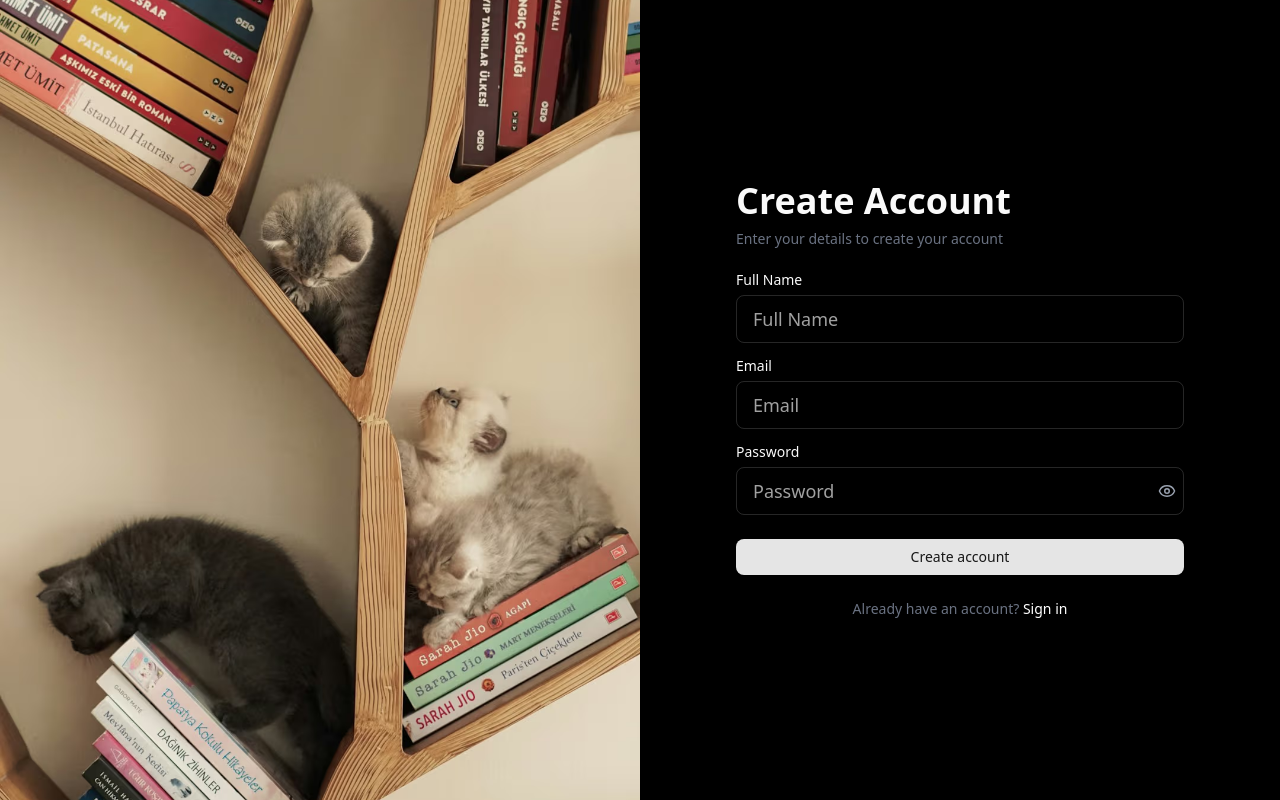
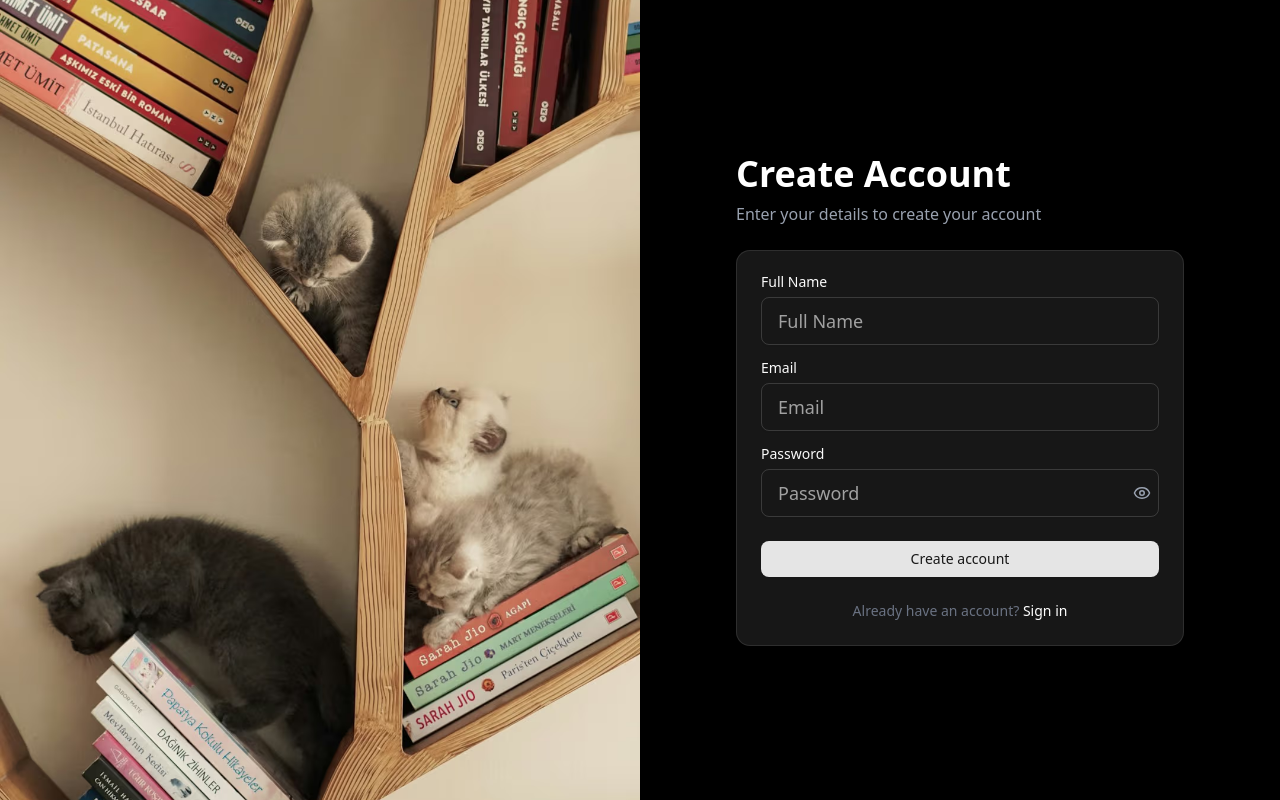
Before and after one commit to MIANSIT/shei-hoise, a Next.js app: page /sign-up in a window 1280 px wide. Built offline with nearby package versions, Linux system fonts and the light colour scheme.

Commit message:
:bug: Fix: add card component into form and title outside like Design

```diff
--- /dev/null
+++ b/src/app/components/auth/SignIn/LoginForm.tsx
@@ -0,0 +1,118 @@
+"use client";
+
+import { Input } from "@/components/ui/input";
+import { Label } from "@/components/ui/label";
+import Link from "next/link";
+import { Button } from "@/components/ui/button";
+import { useState } from "react";
+import { useRouter } from "next/navigation";
+import { useSheiNotification } from "../../../../lib/hook/useSheiNotification";
+import {
+  Card,
+  CardContent,
+  CardFooter,
+} from "@/components/ui/card"; // adjust path if needed
+
+export function LoginForm() {
+  const [isLoading, setIsLoading] = useState(false);
+  const [error, setError] = useState("");
+  const router = useRouter();
+  const notify = useSheiNotification();
+
+  const onSubmit = async (e: React.FormEvent) => {
+    e.preventDefault();
+    setIsLoading(true);
+    setError("");
+
+    const formData = new FormData(e.currentTarget as HTMLFormElement);
+    const email = formData.get("email") as string;
+    const password = formData.get("password") as string;
+
+    try {
+      console.log("Email:", email, "Password:", password);
+      notify.success("Welcome to Shei Hoise");
+      router.push("/login");
+    } catch (err) {
+      const message =
+        err instanceof Error ? err.message : "Login failed. Please try again.";
+      setError(message);
+      notify.error(message);
+    } finally {
+      setIsLoading(false);
+    }
+  };
+
+  return (
+    <div className="space-y-6 max-w-md mx-auto">
+      {/* Welcome text outside the card */}
+      <div className="text-center">
+        <h1 className="text-4xl font-bold text-left text-white">Welcome back</h1>
+        <p className="mt-2 text-gray-400 text-left">
+          Enter your credentials to access your account
+        </p>
+      </div>
+
+      {/* Card containing the login form */}
+      <Card>
+        <CardContent>
+          <form onSubmit={onSubmit} className="space-y-6">
+            <div className="grid gap-4">
+              <Label htmlFor="email" className="text-sm">
+                Email
+              </Label>
+              <Input
+                id="email"
+                name="email"
+                type="email"
+                placeholder="m@example.com"
+                required
+                className="text-sm h-14"
+              />
+            </div>
+
+            <div className="grid gap-4">
+              <div className="flex items-center">
+                <Label htmlFor="password" className="text-sm">
+                  Password
+                </Label>
+                <Link
+                  href="/forgot-password"
+                  className="ml-auto text-sm underline-offset-4 hover:underline"
+                >
+                  Forgot your password?
+                </Link>
+              </div>
+              <Input
+                id="password"
+                name="password"
+                type="password"
+                placeholder="Password"
+                required
+                className="text-sm h-14"
+              />
+            </div>
+
+            {error && <p className="text-sm text-red-500">{error}</p>}
+
+            <Button
+              type="submit"
+              className="w-full h-12 text-lg"
+              disabled={isLoading}
+            >
+              {isLoading ? "Signing in..." : "Sign in"}
+            </Button>
+          </form>
+        </CardContent>
+
+        <CardFooter className="justify-center">
+          <p className="text-center text-sm text-gray-400">
+            Don&apos;t have an account?{" "}
+            <Link href="/sign-up" className="text-white hover:underline">
+              Sign up
+            </Link>
+          </p>
+        </CardFooter>
+      </Card>
+    </div>
+  );
+}
--- a/src/app/components/auth/SignIn/LoginWrapper.tsx
+++ b/src/app/components/auth/SignIn/LoginWrapper.tsx
@@ -2,7 +2,7 @@
 
 import { DesktopLayout } from "../../ui/sheiAuthLayout/AuthDesktop";
 import { MobileLayout } from "../../ui/sheiAuthLayout/AuthMobile";
-import { FormFields } from "./LoginupForm";
+import { LoginForm } from "./LoginForm";
 
 export function LoginWrapper() {
   return (
@@ -10,14 +10,14 @@ export function LoginWrapper() {
       {/* Mobile Layout */}
       <div className="block md:hidden">
         <MobileLayout>
-          <FormFields />
+          <LoginForm />
         </MobileLayout>
       </div>
 
       {/* Desktop Layout */}
       <div className="hidden md:block">
         <DesktopLayout>
-          <FormFields />
+          <LoginForm />
         </DesktopLayout>
       </div>
     </>
--- a/src/app/components/auth/SignIn/LoginupForm.tsx
+++ /dev/null
@@ -1,109 +0,0 @@
-"use client";
-
-import { Input } from "@/components/ui/input";
-import { Label } from "@/components/ui/label";
-import Link from "next/link";
-import { Button } from "@/components/ui/button";
-import { useState } from "react";
-import { useRouter } from "next/navigation";
-import { useSheiNotification } from "../../../../lib/hook/useSheiNotification"; // import your hook
-
-export function FormFields() {
-  const [isLoading, setIsLoading] = useState(false);
-  const [error, setError] = useState("");
-  const router = useRouter();
-  const notify = useSheiNotification(); // initialize hook
-
-  const onSubmit = async (e: React.FormEvent) => {
-    e.preventDefault();
-    setIsLoading(true);
-    setError("");
-
-    const formData = new FormData(e.currentTarget as HTMLFormElement);
-    const email = formData.get("email") as string;
-    const password = formData.get("password") as string;
-
-    try {
-      // 🟢 No API yet — just log to console
-      console.log("Email:", email, "Password:", password);
-
-      // Always show success for now
-      notify.success("Welcome to Shei Hoise");
-
-      // Redirect placeholder
-      router.push("/login");
-    } catch (err) {
-      const message =
-        err instanceof Error ? err.message : "Login failed. Please try again.";
-
-      setError(message);
-      notify.error(message);
-    } finally {
-      setIsLoading(false);
-    }
-  };
-
-  return (
-    <form onSubmit={onSubmit} className="space-y-6">
-      <div className="text-center">
-        <h1 className="text-4xl font-bold text-left text-white">Welcome back</h1>
-        <p className="mt-2 text-gray-400 text-left">
-          Enter your credentials to access your account
-        </p>
-      </div>
-
-      <div className="grid gap-4">
-        <Label htmlFor="email" className="text-sm">
-          Email
-        </Label>
-        <Input
-          id="email"
-          name="email"
-          type="email"
-          placeholder="m@example.com"
-          required
-          className="text-sm h-14"
-        />
-      </div>
-
-      <div className="grid gap-4">
-        <div className="flex items-center">
-          <Label htmlFor="password" className="text-sm">
-            Password
-          </Label>
-          <Link
-            href="/forgot-password"
-            className="ml-auto text-sm underline-offset-4 hover:underline"
-          >
-            Forgot your password?
-          </Link>
-        </div>
-        <Input
-          id="password"
-          name="password"
-          type="password"
-          placeholder="Password"
-          required
-          className="text-sm h-14"
-        />
-      </div>
-
-      {error && <p className="text-sm text-red-500">{error}</p>}
-
-      <Button
-        type="submit"
-        className="w-full h-12 text-lg"
-        disabled={isLoading}
-      >
-        {isLoading ? "Signing in..." : "Sign in"}
-      </Button>
-
-      <p className="text-center text-sm text-gray-400">
-        Don&apos;t have an account?{" "}
-        <Link href="/sign-up" className="text-white hover:underline">
-          Sign up
-        </Link>
-      </p>
-    </form>
-  );
-}
--- a/src/app/components/auth/SignUp/SignUpForm.tsx
+++ b/src/app/components/auth/SignUp/SignUpForm.tsx
@@ -10,6 +10,14 @@ import { Eye, EyeOff } from "lucide-react";
 import { useState } from "react";
 import { useSheiNotification } from "../../../../lib/hook/useSheiNotification";
 import Link from "next/link";
+import {
+  Card,
+  CardHeader,
+  CardTitle,
+  CardDescription,
+  CardContent,
+  CardFooter,
+} from "@/components/ui/card"; // adjust path if needed
 
 interface SignUpFormProps {
   form?: UseFormReturn<SignUpFormValues>;
@@ -33,12 +41,11 @@ export function SignUpForm({ form }: SignUpFormProps) {
   const handleSubmit = async (values: SignUpFormValues) => {
     setIsLoading(true);
     try {
-      // 🟢 No API yet — just log values
       console.log("Signup values:", values);
-
-      // Always succeed for now
       internalForm.reset();
-      sheiNotification.success("Shei Hoise Account created successfully!", { duration: 3000 });
+      sheiNotification.success("Shei Hoise Account created successfully!", {
+        duration: 3000,
+      });
     } catch (error) {
       console.error("Shei Hoise Account creation failed:", error);
       sheiNotification.error("Shei Hoise Account creation failed. Please try again.", {
@@ -50,20 +57,21 @@ export function SignUpForm({ form }: SignUpFormProps) {
   };
 
   return (
-    <div className="space-y-6">
-      {/* Title + Subtitle */}
+    <div className="space-y-6 max-w-md mx-auto">
+      {/* Outside Title + Subtitle */}
       <div className="text-center">
-        <h2 className="text-4xl font-semibold text-left">Create Account</h2>
-        <p className="text-gray-500 text-sm text-left mt-2">
+        <h1 className="text-4xl font-bold text-left text-white">Create Account</h1>
+        <p className="mt-2 text-gray-400 text-left">
         Enter your details to create your account
         </p>
       </div>
 
-      {/* Form */}
-      <form
-        onSubmit={internalForm.handleSubmit(handleSubmit)}
-        className="space-y-4"
-      >
+      {/* Card with form */}
+      <Card>
+
+
+        <CardContent>
+          <form onSubmit={internalForm.handleSubmit(handleSubmit)} className="space-y-4">
             {/* Name */}
             <div className="grid gap-2">
               <Label htmlFor="name">Full Name</Label>
@@ -130,14 +138,17 @@ export function SignUpForm({ form }: SignUpFormProps) {
               {isLoading ? "Processing..." : "Create account"}
             </Button>
           </form>
+        </CardContent>
 
-      {/* Footer */}
-      <p className="text-center text-sm text-gray-500">
+        <CardFooter className="justify-center">
+          <p className="text-sm text-gray-500">
             Already have an account?{" "}
             <Link href="/login" className="text-white font-medium hover:underline">
               Sign in
             </Link>
           </p>
+        </CardFooter>
+      </Card>
     </div>
   );
 }
```
Lines whose indentation alone changed are shown as unchanged.
